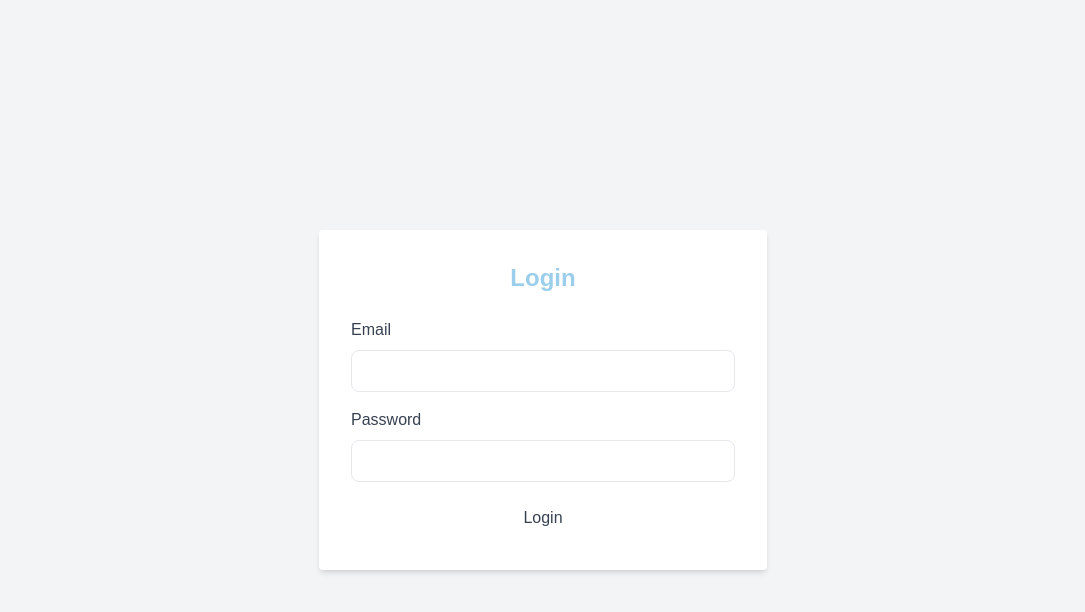
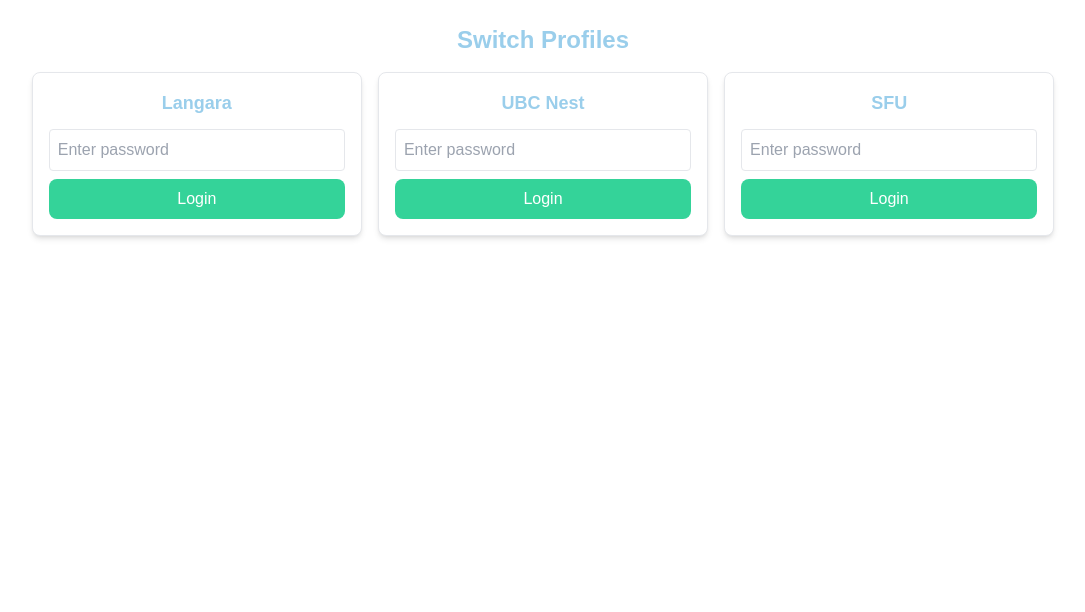
Before and after one commit to UBCSmartCity/SmartStreetLight, a Next.js app in the folder website/smartstreetlight_dash/: page /login in a window 1280 px wide. Shown: the top 612 px of the page, without its empty margins (97-1182 px from the left). Built offline with nearby package versions, Linux system fonts and the light colour scheme.

Commit message:
draft: profiles login boilerplate

```diff
--- a/website/smartstreetlight_dash/src/app/login/page.jsx
+++ b/website/smartstreetlight_dash/src/app/login/page.jsx
@@ -1,78 +1,92 @@
 "use client";
+
 import { useState } from "react";
 
-export default function Login() {
-  const [email, setEmail] = useState("");
-  const [password, setPassword] = useState("");
-  const [error, setError] = useState("");
+// TODO: implement test user/pass in database
+const profiles = [
+  {
+    id: 1,
+    name: "Langara",
+    password: "pass123",
+  },
+  {
+    id: 2,
+    name: "UBC Nest",
+    password: "secure456",
+  },
+  {
+    id: 3,
+    name: "SFU",
+    password: "charlie789",
+  },
+];
 
-  const handleSubmit = async (e) => {
-    e.preventDefault();
-    setError("");
+export default function ProfileSwitcher() {
+  const [loggedInProfiles, setLoggedInProfiles] = useState([]);
+  const [passwordInputs, setPasswordInputs] = useState({});
+  const [error, setError] = useState({});
 
-    // Example: Replace with your actual login API endpoint
-    const response = await fetch("http://your-api-endpoint/login", {
-      method: "POST",
-      headers: {
-        "Content-Type": "application/json",
-      },
-      body: JSON.stringify({ email, password }),
-    });
+  function handleLogin(profile) {
+    if (passwordInputs[profile.id] === profile.password) {
+      if (!loggedInProfiles.some((p) => p.id === profile.id)) {
+        setLoggedInProfiles([...loggedInProfiles, profile]);
+        setError({ ...error, [profile.id]: "" });
+      }
+    } else {
+      setError({ ...error, [profile.id]: "Incorrect password" });
+    }
+  }
 
-    if (response.ok) {
-      const data = await response.json();
-      console.log("Login successful:", data);
-      // Redirect or handle successful login
-    } else {
-      setError("Invalid email or password");
+  function handleLogout(profileId) {
+    setLoggedInProfiles(loggedInProfiles.filter((p) => p.id !== profileId));
   }
-  };
 
   return (
-    <div className="min-h-screen flex items-center justify-center bg-gray-100">
-      <div className="bg-white p-8 rounded shadow-md w-full max-w-md">
-        <h1 className="text-2xl font-bold mb-6 text-center">Login</h1>
-        <form onSubmit={handleSubmit}>
-          <div className="mb-4">
-            <label
-              htmlFor="email"
-              className="block text-gray-700 font-medium mb-2"
+    <div className="flex flex-col items-center gap-4 p-6">
+      <h1 className="text-2xl font-bold">Switch Profiles</h1>
+      <div className="grid grid-cols-1 md:grid-cols-3 gap-4">
+        {profiles.map((profile) => (
+          <div
+            key={profile.id}
+            className="p-4 border rounded-lg shadow-md text-center bg-white"
           >
-              Email
-            </label>
-            <input
-              type="email"
-              id="email"
-              value={email}
-              onChange={(e) => setEmail(e.target.value)}
-              className="w-full px-4 py-2 border rounded-lg focus:outline-none focus:ring-2 focus:ring-blue-500"
-              required
-            />
-          </div>
-          <div className="mb-4">
-            <label
-              htmlFor="password"
-              className="block text-gray-700 font-medium mb-2"
+            <h2 className="text-lg font-semibold">{profile.name}</h2>
+            {loggedInProfiles.some((p) => p.id === profile.id) ? (
+              <button
+                onClick={() => handleLogout(profile.id)}
+                className="mt-3 px-4 py-2  text-white rounded-lg hover:bg-red-600"
               >
-              Password
-            </label>
+                Logout
+              </button>
+            ) : (
+              <div className="mt-3">
                 <input
                   type="password"
-              id="password"
-              value={password}
-              onChange={(e) => setPassword(e.target.value)}
-              className="w-full px-4 py-2 border rounded-lg focus:outline-none focus:ring-2 focus:ring-blue-500"
-              required
+                  placeholder="Enter password"
+                  className="p-2 border rounded w-full"
+                  value={passwordInputs[profile.id] || ""}
+                  onChange={(e) =>
+                    setPasswordInputs({
+                      ...passwordInputs,
+                      [profile.id]: e.target.value,
+                    })
+                  }
                 />
-          </div>
-          {error && <p className="text-red-500 text-sm mb-4">{error}</p>}
+                {error[profile.id] && (
+                  <p className="text-red-500 text-sm mt-1">
+                    {error[profile.id]}
+                  </p>
+                )}
                 <button
-            type="submit"
-            className="w-full bg-blue-500 text-gray-700 py-2 px-4 rounded-lg hover:bg-blue-600 transition duration-200"
+                  onClick={() => handleLogin(profile)}
+                  className="mt-2 px-4 py-2 bg-emerald-400 text-white rounded-lg hover:bg-blue-600 w-full"
                 >
                   Login
                 </button>
-        </form>
+              </div>
+            )}
+          </div>
+        ))}
       </div>
     </div>
   );
--- a/website/smartstreetlight_dash/src/app/page.jsx
+++ b/website/smartstreetlight_dash/src/app/page.jsx
@@ -7,11 +7,13 @@
 import { useState, useEffect } from "react";
 import Card from "@/components/Card";
 import useSWR from "swr";
+import { useSearchParams } from "next/navigation";
 
 // constant fetch with useSWR
 export function fetchData() {
   const fetcher = (...args) => fetch(...args).then((res) => res.json());
 
+  // change route depending on search param
   const { data, error, isLoading } = useSWR(
     "http://192.168.246.46:5000/api/sensor_readings",
     fetcher,
@@ -31,8 +33,17 @@
   const [refresh, setRefresh] = useState(0);
   console.log(rawData);
 
+  // profile name from URL, will be
+  const searchParams = useSearchParams();
+  const search = searchParams.get("profile");
+
+  console.log(search);
+
+  // loading and data error UI
   if (error) return <div>Failed to load</div>;
   if (!rawData) return <div>Loading...</div>;
+
+  // latest entry
   const latestEntry = rawData[rawData.length - 1];
 
   return (
--- a/website/smartstreetlight_dash/src/components/DataCard.jsx
+++ b/website/smartstreetlight_dash/src/components/DataCard.jsx
@@ -192,12 +192,10 @@
   console.log("rerender from", energy ? "energy" : "power", graphData); // for detecting rerenders
 
   return (
-    <div className="flex h-2/5 text-center p-2 rounded-md shadow-sm items-stretch gap-4">
+    <div className="flex h-2/5 text-center rounded-md shadow-sm items-stretch gap-4">
       {/* Filter Box */}
-      <section className="flex flex-col items-center gap-y-4 w-1/5 min-w-[200px] bg-gray-700 p-4 rounded-md overflow-hidden flex-none">
-        <h2 className="text-xl text-cyan-400">
-          {energy ? "Energy" : "Power"} Usage
-        </h2>
+      <section className="flex flex-col items-center gap-y-4 w-1/5 min-w-[300px] bg-gray-700 p-4 rounded-md overflow-hidden flex-none">
+        <h2 className="text-xl">{energy ? "Energy" : "Power"} Usage</h2>
         <div className="flex flex-col gap-2 justify-center w-full">
           {filterOptions.map((option) => (
             <label key={option.key} className="cursor-pointer w-full">
```
Lines whose indentation alone changed are shown as unchanged.
